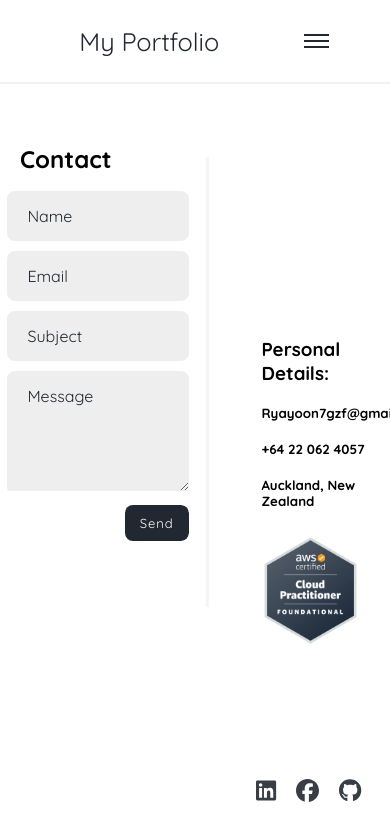
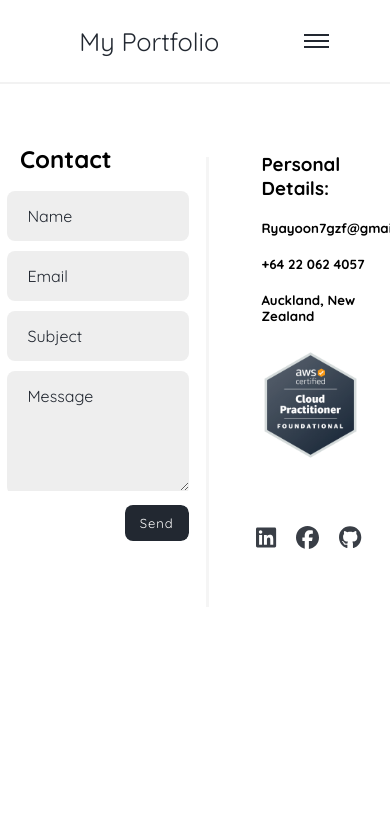
Before and after one commit to Ryayoon/portfolio-ryan-react, a React (Create React App) app: page /portfolio-ryan-react/Contact in a window 390 px wide. Shown: the top 840 px of the page. Built offline with nearby package versions, Linux system fonts and the light colour scheme.

Commit message:
adjustment

```diff
--- a/src/Components/Contact/Contact.css
+++ b/src/Components/Contact/Contact.css
@@ -72,8 +72,6 @@ textarea[type='message'] {
 
 .further-details {
     margin-left: 69%;
-    margin-top: -32vh;
-    padding-bottom: 8vh;
 }
 
 .badge {
--- a/src/Components/Contact/Contact.js
+++ b/src/Components/Contact/Contact.js
@@ -42,7 +42,7 @@ const Contact = () => {
             </div>
             <div className="vertical-line">
             </div>
-            <div className="further-details">
+            <div className="further-details mt-[-54vh] md:mb-[8vh] md:mt-[-32vh]">
                 <h3>Personal Details:</h3>
                 <br/>
                 <h5>Ryayoon7gzf@gmail.com</h5>
```
